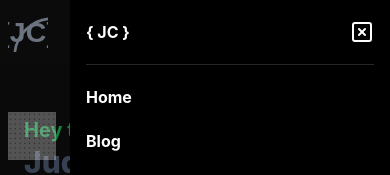
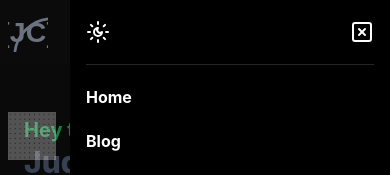
Before and after one commit to judahtc/judahtc.github.io, a React (Vite) app: page / in a window 390 px wide. Both pictures are taken after a click on the element 365 px from the left and 32 px from the top of the page. Shown: the top 175 px of the page. Built offline with nearby package versions, Linux system fonts and the light colour scheme.

Commit message:
feat: added the dark mode icon

```diff
--- a/src/components/NavBar.tsx
+++ b/src/components/NavBar.tsx
@@ -1,3 +1,4 @@
+import { Lightbulb, LucideLightbulb, Moon, SunMoon } from "lucide-react";
 import { useEffect, useState } from "react";
 import { Link, NavLink } from "react-router-dom";
 
@@ -134,7 +135,8 @@ export default function NavBar() {
             {toggle && (
                 <div className="text-white px-4 pb-3 absolute top-0 lg:hidden block  md:hidden right-0 w-80 h-[50rem] bg-black rounded-bl-xl slideNav">
                     <div className="flex items-center justify-between mt-5">
-                        <div className="font-bold">{me1}</div>
+                        <SunMoon />
+
                         <div className="cursor-pointer" onClick={toggleFunc}>
                             <svg
                                 xmlns="http://www.w3.org/2000/svg"
```
